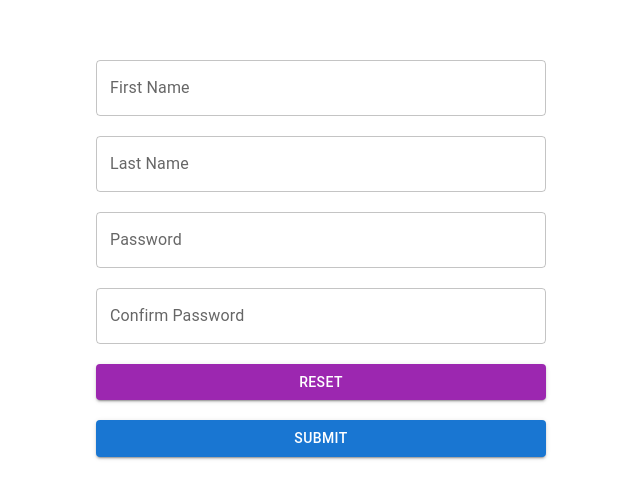
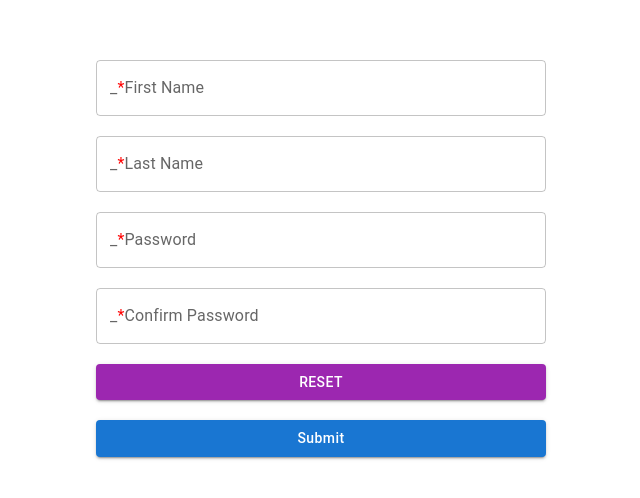
Before and after one commit to bennychen2004181026/MetaForm-Front, a React (Create React App) app: page /register in a window 1280 px wide. Shown: the part 170-668 px from the top of the page, without its empty margins (319-959 px from the left). Built offline with nearby package versions, Linux system fonts and the light colour scheme.

Commit message:
Refactor ReusableForm

```diff
--- a/src/components/ReusableForm/ReusableForm.tsx
+++ b/src/components/ReusableForm/ReusableForm.tsx
@@ -1,9 +1,11 @@
 import React, { FormEvent, ReactNode } from 'react';
 
+import { MenuItem } from '@mui/material';
 import styled from 'styled-components';
 
-import StyledButton from '@/components/Button';
+import RequiredLabel from '@/components/RequiredLabel/RequiredLabel';
 import StyledTextField from '@/components/StyledTextField';
+import SubmitButton from '@/components/SubmitButton/SubmitButton';
 import { IField } from '@/hooks/useForm1';
 
 const StyledForm = styled.form`
@@ -24,19 +26,25 @@ const StyledForm = styled.form`
 `;
 
 interface FormProps {
+    excludeFields?: string[];
     children?: ReactNode;
     formFields: IField[];
     data: Record<string, string>;
     focus: Record<string, boolean>;
     errors: Record<string, string>;
-    onChange: (field: string) => (event: React.ChangeEvent<HTMLInputElement>) => void;
+    onChange: (
+        field: string,
+    ) => (event: React.ChangeEvent<HTMLInputElement | HTMLTextAreaElement>) => void;
     onBlur: (field: string) => () => void;
     isValid: () => boolean;
     handleSubmit: (event: FormEvent<HTMLFormElement>) => void;
     styleProps?: React.CSSProperties;
+    showSubmitButton?: boolean;
+    submitButtonText?: string;
 }
 
 const ReusableForm: React.FC<FormProps> = ({
+    excludeFields = [],
     children,
     formFields,
     data,
@@ -47,28 +55,70 @@ const ReusableForm: React.FC<FormProps> = ({
     isValid,
     handleSubmit,
     styleProps,
+    showSubmitButton = true,
+    submitButtonText = 'Submit',
 }) => {
+    const renderField = (field: IField) => {
+        switch (field.type) {
+            case 'select':
+                return (
+                    <StyledTextField
+                        key={field.id}
+                        select
+                        label={
+                            <RequiredLabel
+                                label={field.label}
+                                isRequired={field.validationRules.some(
+                                    (rule) => rule.key === 'isRequired',
+                                )}
+                            />
+                        }
+                        value={data[field.key]}
+                        onChange={onChange(field.key)}
+                        onBlur={onBlur(field.key)}
+                        error={focus[field.key] && !!errors[field.key]}
+                        helperText={focus[field.key] ? errors[field.key] : ''}
+                    >
+                        {field.options?.map((option) => (
+                            <MenuItem key={option} value={option}>
+                                {option}
+                            </MenuItem>
+                        ))}
+                    </StyledTextField>
+                );
+            case 'file':
+                return <input key={field.id} type="file" onChange={onChange(field.key)} />;
+            case 'input':
+            default:
+                return (
+                    <StyledTextField
+                        key={field.id}
+                        label={
+                            <RequiredLabel
+                                label={field.label}
+                                isRequired={field.validationRules.some(
+                                    (rule) => rule.key === 'isRequired',
+                                )}
+                            />
+                        }
+                        value={data[field.key]}
+                        onChange={onChange(field.key)}
+                        onBlur={onBlur(field.key)}
+                        error={focus[field.key] && !!errors[field.key]}
+                        helperText={focus[field.key] ? errors[field.key] : ''}
+                    />
+                );
+        }
+    };
+
     return (
         <StyledForm
             onSubmit={handleSubmit as React.FormEventHandler<HTMLFormElement>}
             style={{ ...styleProps }}
         >
-            {formFields.map((field) => (
-                <StyledTextField
-                    key={field.id}
-                    label={field.label}
-                    type={field.type}
-                    value={data[field.key]}
-                    onChange={onChange(field.key)}
-                    onBlur={onBlur(field.key)}
-                    error={focus[field.key] && !!errors[field.key]}
-                    helperText={focus[field.key] ? errors[field.key] : ''}
-                />
-            ))}
+            {formFields.filter((field) => !excludeFields.includes(field.key)).map(renderField)}
             {children}
-            <StyledButton type="submit" disabled={!isValid()} variant="contained" color="primary">
-                Submit
-            </StyledButton>
+            {showSubmitButton && <SubmitButton isValid={isValid()} text={submitButtonText} />}
         </StyledForm>
     );
 };
--- a/src/components/SubmitButton/SubmitButton.tsx
+++ b/src/components/SubmitButton/SubmitButton.tsx
@@ -1,6 +1,6 @@
 import React from 'react';
 
-import StyledButton from '../Button/Button';
+import StyledButton from '@/components/Button/Button';
 
 interface SubmitButtonProps {
     isValid: boolean;
--- a/src/hooks/useForm1.ts
+++ b/src/hooks/useForm1.ts
@@ -7,6 +7,7 @@ export interface IField {
     label: string;
     key: string;
     type: 'input' | 'select' | 'file';
+    options?: string[];
     value?: string;
     validationRules: { key: keyof typeof validators; additionalData?: string }[];
 }
```
